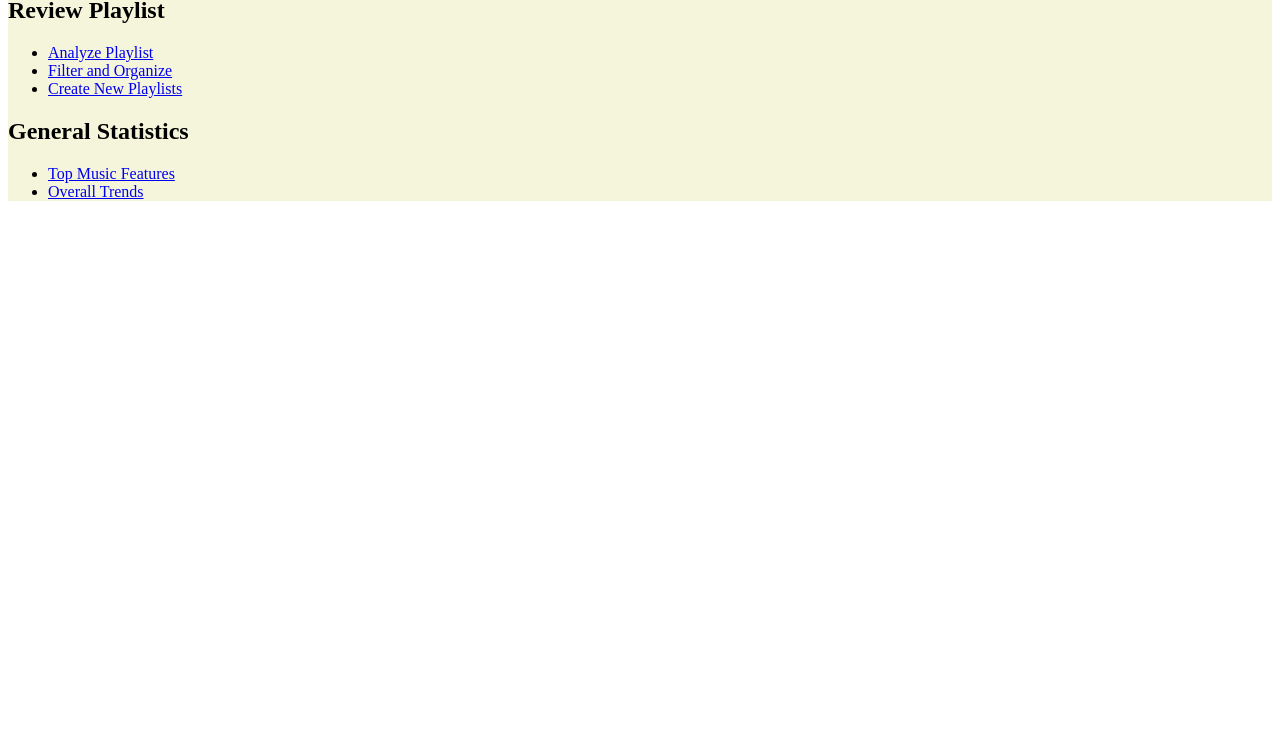
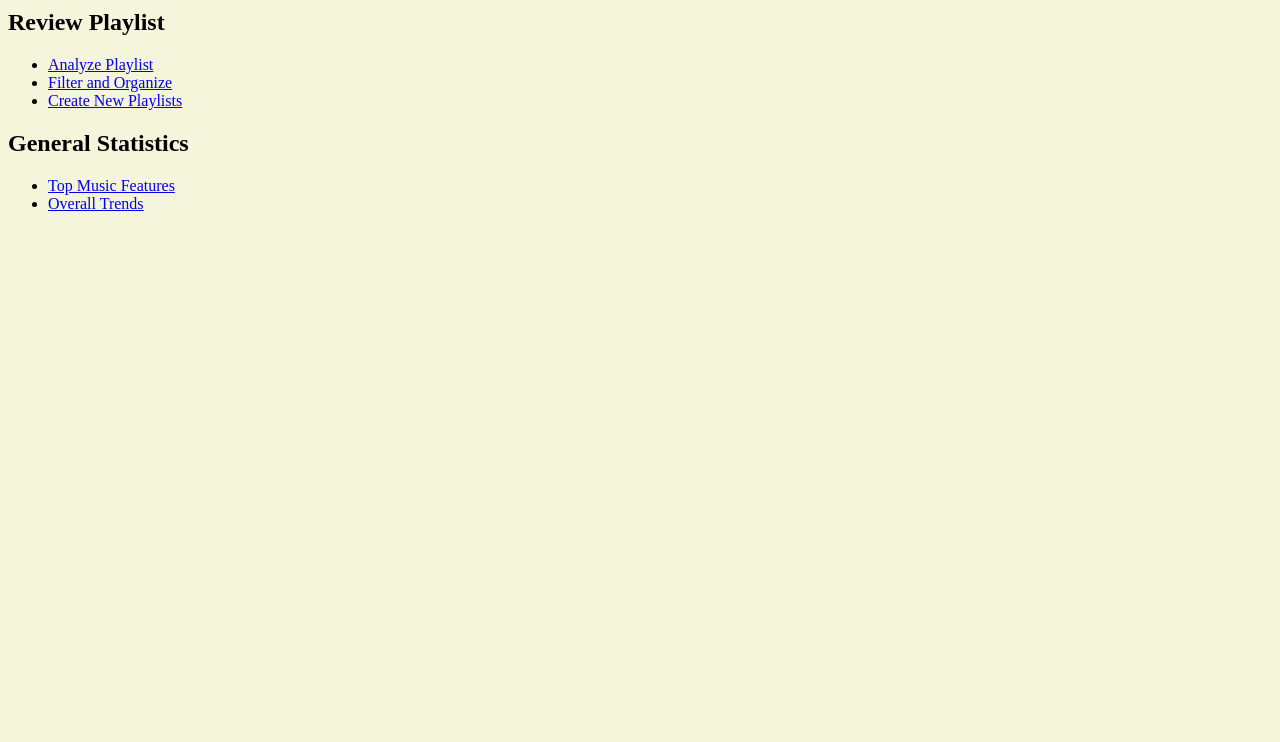
Before and after one commit to nezarate/CSC-437, a website: page packages/proto/index.html in a window 1280 px wide. Shown: the part 58-800 px from the top of the page. Drawn offline with Linux system fonts and the light colour scheme.

Commit message:
add beige

```diff
--- a/packages/proto/index.html
+++ b/packages/proto/index.html
@@ -1,4 +1,4 @@
-<article style="background-color: beige;">
+<!-- <article style="background-color: beige;">
     <header>
         <h1>Music Discovery</h1>
     </header>
@@ -18,4 +18,39 @@
         </ul>
     </section>
 
-</article>
+</article> -->
+
+
+<!DOCTYPE html>
+<html>
+<head>
+    <title>Your Page Title</title>
+    <style>
+        body {
+            background-color: beige; /* or use #f5f5dc for the same color */
+        }
+    </style>
+</head>
+<body>
+    <article>
+        <header>
+            <h1>Music Discovery</h1>
+        </header>
+        <section class="Review Playlist">
+            <h2>Review Playlist</h2>
+            <ul>
+                <li><a href="analyze.html">Analyze Playlist</a></li>
+                <li><a href="reorder.html">Filter and Organize</a></li>
+                <li><a href="create.html">Create New Playlists</a></li>
+            </ul>
+        </section>
+        <section class="General">
+            <h2>General Statistics</h2>
+            <ul>
+                <li><a href="top_features.html">Top Music Features</a></li>
+                <li><a href="trend.html">Overall Trends</a></li>
+            </ul>
+        </section>
+    </article>
+</body>
+</html>
```
